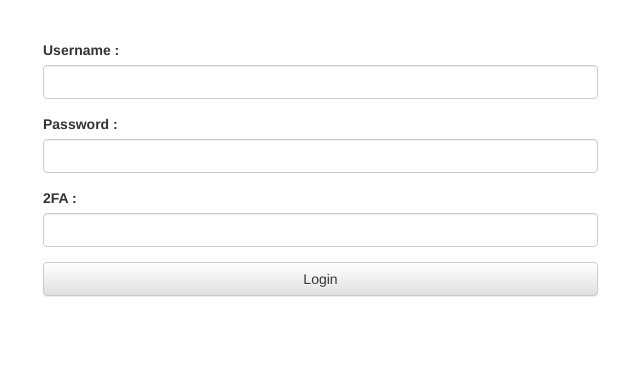
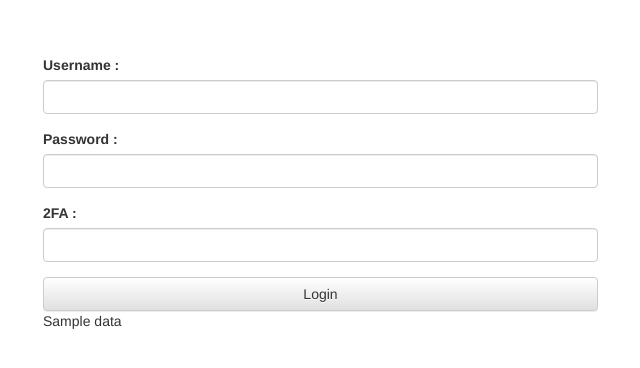
Before and after one commit to pkkemp/NYUAppSec, a Flask app: template Assignment2-WebApp/templates/login.html in a window 1280 px wide. Shown: the top 368 px of the page, without its empty margins (27-667 px from the left). Run offline with Flask 2, Linux system fonts and the light colour scheme; the template is opened without the code that fills it: most values are stand-ins (such as "Sample title", 1, 10 or a date in 2020); some libraries are stand-ins or nearby versions.

Commit message:
things are working!

```diff
--- a/Assignment2-WebApp/app.py
+++ b/Assignment2-WebApp/app.py
@@ -1,10 +1,14 @@
 from flask import Flask, render_template, flash, redirect, url_for, session, logging, request
-import unittest
+from flask_wtf.csrf import CSRFProtect
 
+import unittest, os
+
+app = Flask(__name__)
+csrf = CSRFProtect(app)
 userList = []
 session = False
-app = Flask(__name__)
-
+SECRET_KEY = os.urandom(32)
+app.config['SECRET_KEY'] = SECRET_KEY
 # class UnitTests(unittest.TestCase):
 #     def test_findUser(self):
 
@@ -57,6 +61,7 @@ def findUser(username, userList):
 
 @app.route("/login", methods=["GET", "POST"])
 def login():
+    data = ""
     if request.method == "POST":
         uname = request.form["uname"]
         pword = request.form["pword"]
@@ -66,11 +71,12 @@ def login():
             if theUser.password == pword and theUser.twofactor == twofact:
                 global session
                 session = True
-                return redirect(url_for("spell_check"))
+                data = "success"
+                #return redirect(url_for("spell_check"))
 
 
 
-    return render_template("login.html")
+    return render_template("login.html", data = data)
 
 
 @app.route("/register", methods=["GET", "POST"])
--- /dev/null
+++ b/Assignment2-WebApp/requirements.txt
@@ -0,0 +1 @@
+Flask-WTF
--- a/Assignment2-WebApp/templates/login.html
+++ b/Assignment2-WebApp/templates/login.html
@@ -18,6 +18,9 @@
             <div class="col-sm-6">
                 <form method="POST">
                     <div class="form-group">
+                        <input type="hidden" name="csrf_token" value="{{ csrf_token() }}"/>
+                    </div>
+                    <div class="form-group">
                       <label for="email">Username : </label>
                       <input type="text" name="uname" class="form-control" id="uname">
                     </div>
@@ -31,6 +34,7 @@
                     </div>
                     <button type="submit" class="btn form-control btn-default">Login</button>
                 </form>
+                <p id='result'>{{ data }}</p>
             </div>
         </div>
     </div>
--- a/Assignment2-WebApp/templates/register.html
+++ b/Assignment2-WebApp/templates/register.html
@@ -17,6 +17,9 @@
         <div class="row" style="margin-top: 40px">
             <div class="col-sm-6">
                 <form method="POST">
+                    <div class="form-group">
+                        <input type="hidden" name="csrf_token" value="{{ csrf_token() }}"/>
+                    </div>
                     <div class="form-group">
                       <label for="text">Username : </label>
                       <input type="text" name="uname" class="form-control" id="uname">
--- a/Assignment2-WebApp/templates/spell_check.html
+++ b/Assignment2-WebApp/templates/spell_check.html
@@ -18,6 +18,9 @@
             <div class="col-sm-6">
                 <form method="POST">
                     <div class="form-group">
+                    <input type="hidden" name="csrf_token" value="{{ csrf_token() }}"/>
+                    </div>
+                    <div class="form-group">
                       <label for="spell_check">Enter words to check: </label>
                       <input type="text" name="inputtext" class="form-control" id="inputtext">
                     </div>
```
Also changed, not shown: 4 other files.
